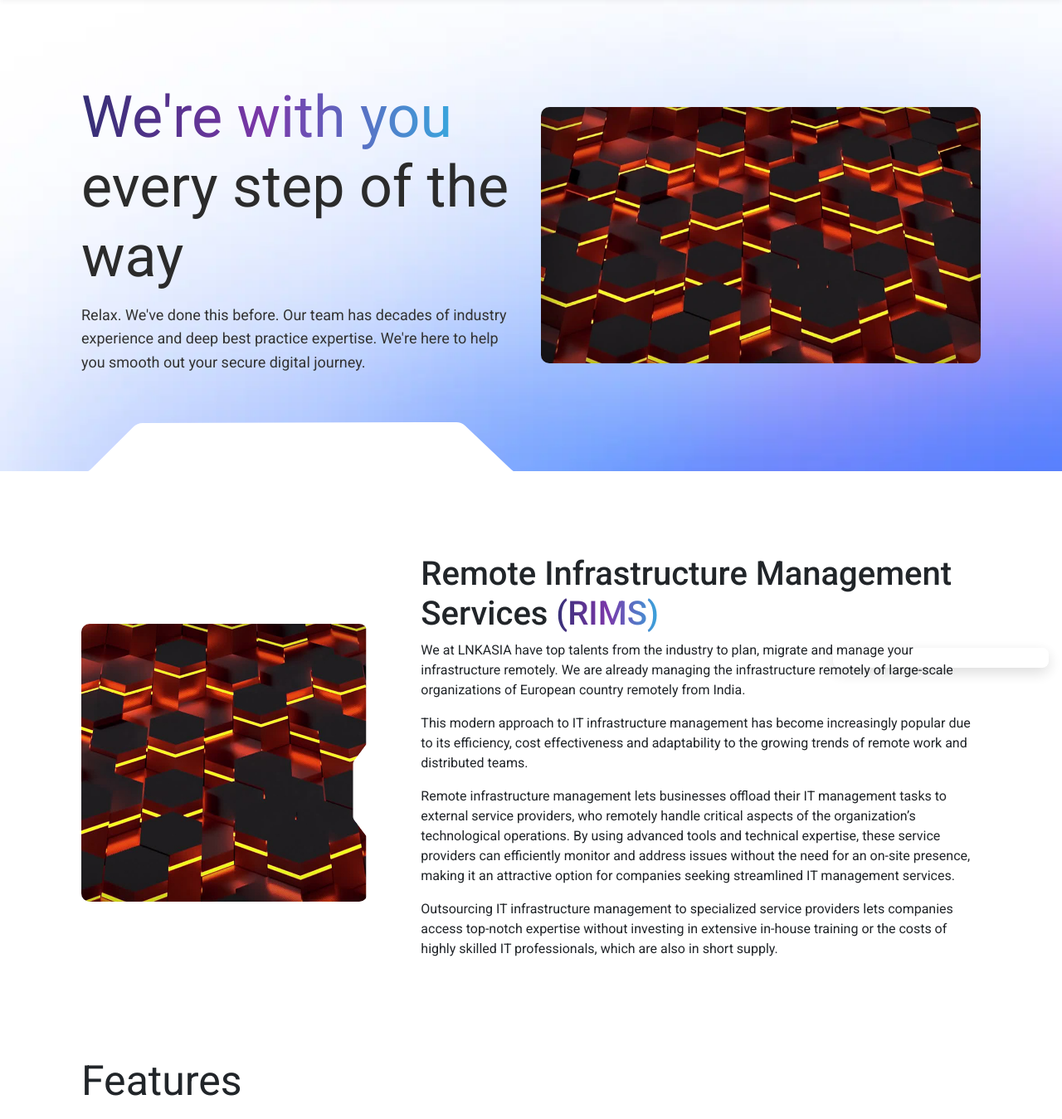
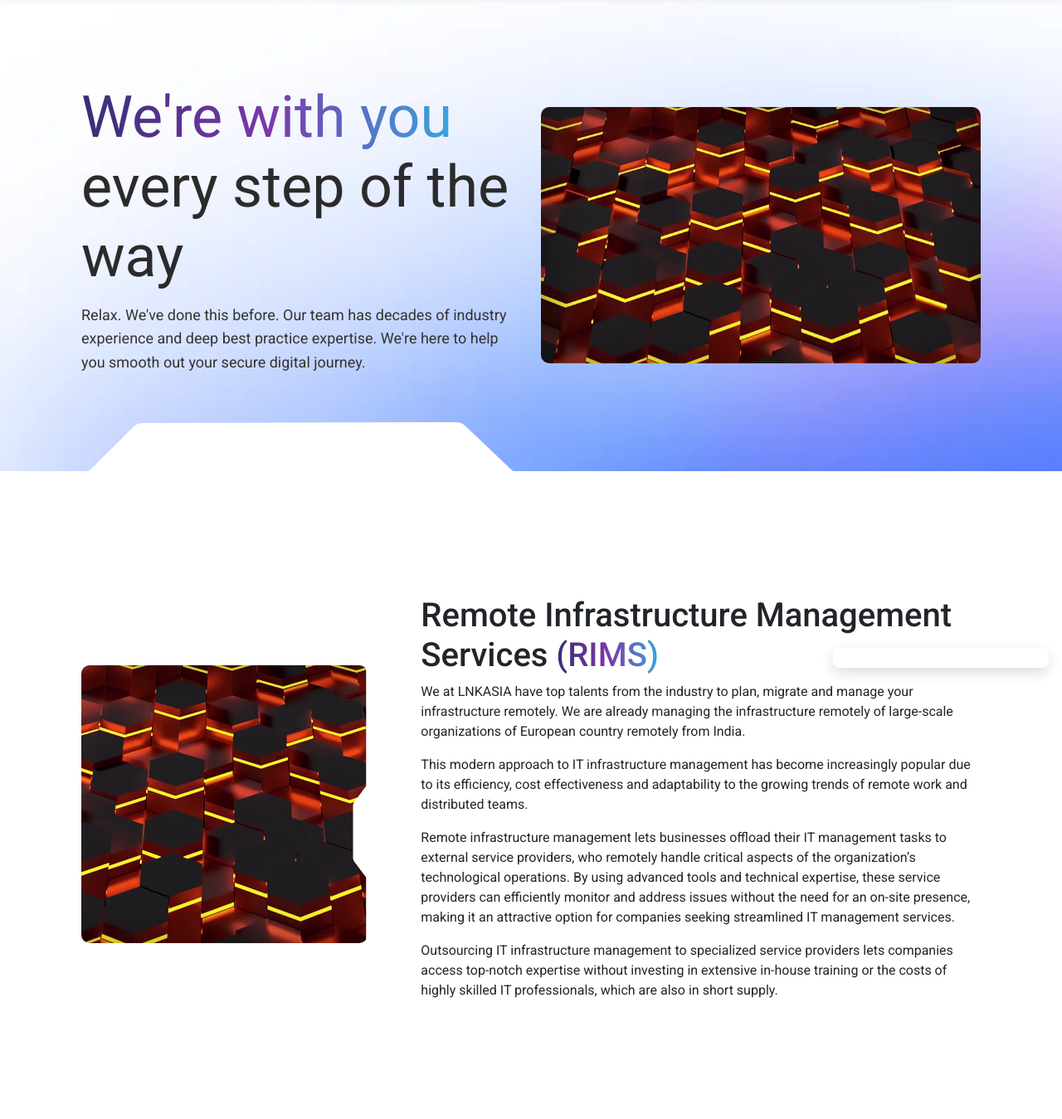
Before and after one commit to jayhbsw12/lnkasiahbsw, a PHP site: page /service.php in a window 1280 px wide. Shown: the part 95-1444 px from the top of the page at 83% size. Run offline with PHP 8.4, Linux system fonts and the light colour scheme; some libraries are stand-ins or nearby versions.

Commit message:
Update service-page.css

```diff
--- a/css/service-page.css
+++ b/css/service-page.css
@@ -36,7 +36,7 @@
 }
 
 section.service-content-detail {
-  padding: 100px 0px;
+  padding: 150px 0px;
 }
 .service-detail {
   align-items: center;
```
